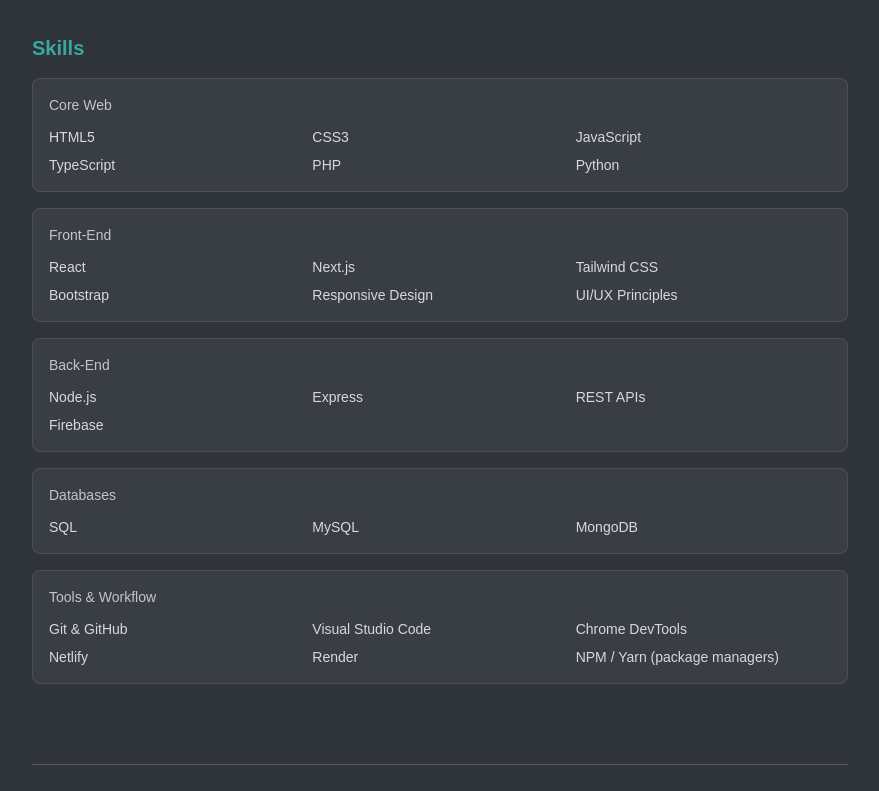
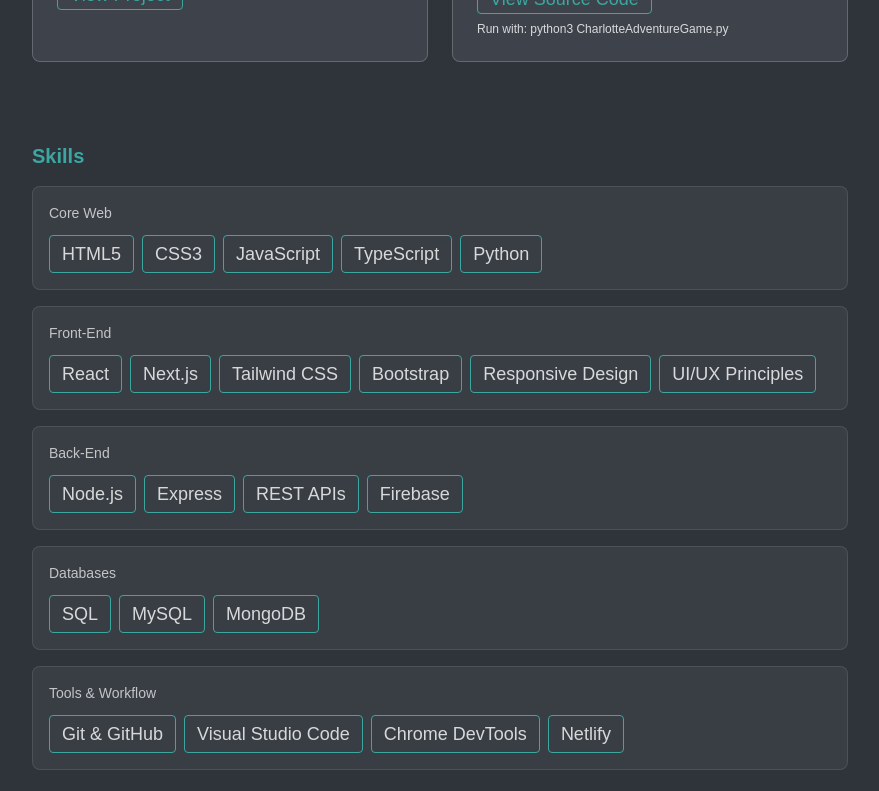
Before and after one commit to jboe26/portfolio_2026, a Next.js app: page /dashboard in a window 1280 px wide. Shown: the part 880-1671 px from the top of the page, without its empty margins (200-1079 px from the left). Built offline with nearby package versions, Linux system fonts and the light colour scheme.

Commit message:
rebuilt terminal entry screen from scratch

```diff
--- a/app/contact/page.tsx
+++ b/app/contact/page.tsx
@@ -7,7 +7,7 @@
       </header>
 
       {/* Global Navigation */}
-      <nav className="p-6 flex gap-6 text-md text-white/70 uppercase tracking-wider">
+      <nav className="p-6 flex flex-wrap gap-6 text-md text-white/70 uppercase tracking-wider">
         <a
           href="/dashboard"
           className="hover:text-white transition-colors duration-200"
@@ -35,7 +35,7 @@
       </nav>
 
       {/* Page Container */}
-      <div className="max-w-4xl mx-auto">
+      <div className="max-w-4xl px-6 mx-auto">
         {/* Page Header */}
         <h2 className="text-xl font-bold mb-4 text-[#3ba7a0]">Contact</h2>
         <p className="text-lg text-white/80 mb-8">
--- a/app/dashboard/page.tsx
+++ b/app/dashboard/page.tsx
@@ -43,46 +43,54 @@
           </h2>
 
           <div className="space-y-4 mb-4">
-            {/* Client Card 1 */}
+            {/* Speech Innovation */}
             <div
               className="bg-[#3e424b] p-6 rounded-lg border border-white/20
-              transition-all duration-300 hover:-translate-y-1 hover:shadow-lg hover:shadow-black/20
-              hover:border-white/40"
+      transition-all duration-300 hover:-translate-y-1 hover:shadow-lg hover:shadow-black/20
+      hover:border-white/40"
             >
-              <h3 className="text-lg font-medium mb-2">
+              <h3 className="text-lg font-medium mb-2">Speech Innovation NC</h3>
+              <p className="text-sm text-white/90 mb-4">
+                Bilingual Speech-Language Pathology Services — Empowering
+                Communication, Transforming Lives.
+              </p>
+
+              <div className="flex gap-4 text-sm">
                 <a
                   href="https://speechinnovationnc.org/"
                   target="_blank"
-                  className="hover:underline hover:text-white transition-colors duration-200"
+                  className="text-lg px-3 py-1 rounded border border-[#3ba7a0] text-[#3ba7a0]
+          hover:bg-[#3ba7a0] hover:text-black transition"
                 >
-                  Speech Innovation NC
+                  View Project
                 </a>
-              </h3>
-              <p className="text-sm text-white/90">
-                Bilingual Speech-Language Pathology Services — Empowering
-                Communication, Transforming Lives.
-              </p>
+              </div>
             </div>
 
-            {/* Client Card 2 */}
+            {/* Mickey Herring */}
             <div
               className="bg-[#3e424b] p-6 rounded-lg border border-white/20
-              transition-all duration-300 hover:-translate-y-1 hover:shadow-lg hover:shadow-black/20
-              hover:border-white/40"
+      transition-all duration-300 hover:-translate-y-1 hover:shadow-lg hover:shadow-black/20
+      hover:border-white/40"
             >
               <h3 className="text-lg font-medium mb-2">
+                Mickey Herring Taxidermy
+              </h3>
+              <p className="text-sm text-white/90 mb-4">
+                Preserving wildlife trophies with precision and passion —
+                specializing in deer, turkey, and fish.
+              </p>
+
+              <div className="flex gap-4 text-sm">
                 <a
                   href="https://www.mickeyherringtaxidermy.org/"
                   target="_blank"
-                  className="hover:underline hover:text-white transition-colors duration-200"
+                  className="text-lg px-3 py-1 rounded border border-[#3ba7a0] text-[#3ba7a0]
+          hover:bg-[#3ba7a0] hover:text-black transition"
                 >
-                  Mickey Herring Taxidermy
+                  View Project
                 </a>
-              </h3>
-              <p className="text-sm text-white/90">
-                Preserving wildlife trophies with precision and passion —
-                specializing in deer, turkey, and fish.
-              </p>
+              </div>
             </div>
           </div>
         </section>
@@ -178,60 +186,101 @@
             {/* Core Web */}
             <div className="bg-white/5 border border-white/10 rounded-lg p-4">
               <h3 className="text-white/70 text-sm mb-3">Core Web</h3>
-              <ul className="grid grid-cols-2 sm:grid-cols-3 gap-2 text-white/80 text-sm">
-                <li>HTML5</li>
-                <li>CSS3</li>
-                <li>JavaScript</li>
-                <li>TypeScript</li>
-                <li>PHP</li>
-                <li>Python</li>
+              <ul className="flex flex-wrap gap-2 text-white/80 text-lg">
+                <li className="border border-[#3ba7a0] px-3 py-1 rounded w-fit">
+                  HTML5
+                </li>
+                <li className="border border-[#3ba7a0] px-3 py-1 rounded w-fit">
+                  CSS3
+                </li>
+                <li className="border border-[#3ba7a0] px-3 py-1 rounded w-fit">
+                  JavaScript
+                </li>
+                <li className="border border-[#3ba7a0] px-3 py-1 rounded w-fit">
+                  TypeScript
+                </li>
+                <li className="border border-[#3ba7a0] px-3 py-1 rounded w-fit">
+                  Python
+                </li>
               </ul>
             </div>
 
             {/* Front-End */}
             <div className="bg-white/5 border border-white/10 rounded-lg p-4">
               <h3 className="text-white/70 text-sm mb-3">Front-End</h3>
-              <ul className="grid grid-cols-2 sm:grid-cols-3 gap-2 text-white/80 text-sm">
-                <li>React</li>
-                <li>Next.js</li>
-                <li>Tailwind CSS</li>
-                <li>Bootstrap</li>
-                <li>Responsive Design</li>
-                <li>UI/UX Principles</li>
+              <ul className="flex flex-wrap gap-2 text-white/80 text-lg">
+                <li className="border border-[#3ba7a0] px-3 py-1 rounded w-fit">
+                  React
+                </li>
+                <li className="border border-[#3ba7a0] px-3 py-1 rounded w-fit">
+                  Next.js
+                </li>
+                <li className="border border-[#3ba7a0] px-3 py-1 rounded w-fit">
+                  Tailwind CSS
+                </li>
+                <li className="border border-[#3ba7a0] px-3 py-1 rounded w-fit">
+                  Bootstrap
+                </li>
+                <li className="border border-[#3ba7a0] px-3 py-1 rounded w-fit">
+                  Responsive Design
+                </li>
+                <li className="border border-[#3ba7a0] px-3 py-1 rounded w-fit">
+                  UI/UX Principles
+                </li>
               </ul>
             </div>
 
             {/* Back-End */}
             <div className="bg-white/5 border border-white/10 rounded-lg p-4">
               <h3 className="text-white/70 text-sm mb-3">Back-End</h3>
-              <ul className="grid grid-cols-2 sm:grid-cols-3 gap-2 text-white/80 text-sm">
-                <li>Node.js</li>
-                <li>Express</li>
-                <li>REST APIs</li>
-                <li>Firebase</li>
+              <ul className="flex flex-wrap gap-2 text-white/80 text-lg">
+                <li className="border border-[#3ba7a0] px-3 py-1 rounded w-fit">
+                  Node.js
+                </li>
+                <li className="border border-[#3ba7a0] px-3 py-1 rounded w-fit">
+                  Express
+                </li>
+                <li className="border border-[#3ba7a0] px-3 py-1 rounded w-fit">
+                  REST APIs
+                </li>
+                <li className="border border-[#3ba7a0] px-3 py-1 rounded w-fit">
+                  Firebase
+                </li>
               </ul>
             </div>
 
             {/* Databases */}
             <div className="bg-white/5 border border-white/10 rounded-lg p-4">
               <h3 className="text-white/70 text-sm mb-3">Databases</h3>
-              <ul className="grid grid-cols-2 sm:grid-cols-3 gap-2 text-white/80 text-sm">
-                <li>SQL</li>
-                <li>MySQL</li>
-                <li>MongoDB</li>
+              <ul className="flex flex-wrap gap-2 text-white/80 text-lg">
+                <li className="border border-[#3ba7a0] px-3 py-1 rounded w-fit">
+                  SQL
+                </li>
+                <li className="border border-[#3ba7a0] px-3 py-1 rounded w-fit">
+                  MySQL
+                </li>
+                <li className="border border-[#3ba7a0] px-3 py-1 rounded w-fit">
+                  MongoDB
+                </li>
               </ul>
             </div>
 
             {/* Tools */}
             <div className="bg-white/5 border border-white/10 rounded-lg p-4">
               <h3 className="text-white/70 text-sm mb-3">Tools & Workflow</h3>
-              <ul className="grid grid-cols-2 sm:grid-cols-3 gap-2 text-white/80 text-sm">
-                <li>Git & GitHub</li>
-                <li>Visual Studio Code</li>
-                <li>Chrome DevTools</li>
-                <li>Netlify</li>
-                <li>Render</li>
-                <li>NPM / Yarn (package managers)</li>
+              <ul className="flex flex-wrap gap-2 text-white/80 text-lg">
+                <li className="border border-[#3ba7a0] px-3 py-1 rounded w-fit">
+                  Git & GitHub
+                </li>
+                <li className="border border-[#3ba7a0] px-3 py-1 rounded w-fit">
+                  Visual Studio Code
+                </li>
+                <li className="border border-[#3ba7a0] px-3 py-1 rounded w-fit">
+                  Chrome DevTools
+                </li>
+                <li className="border border-[#3ba7a0] px-3 py-1 rounded w-fit">
+                  Netlify
+                </li>
               </ul>
             </div>
           </div>
```
